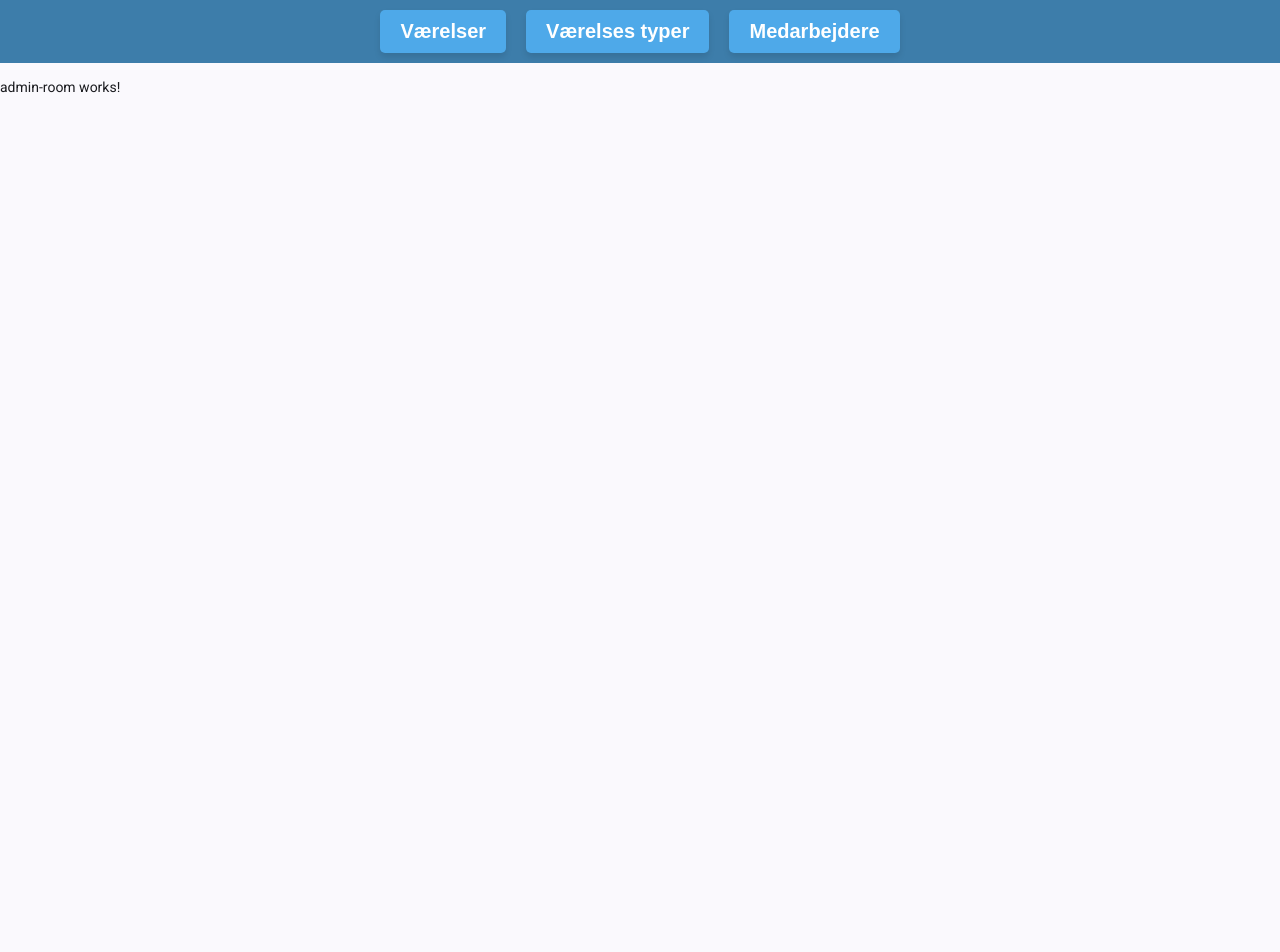
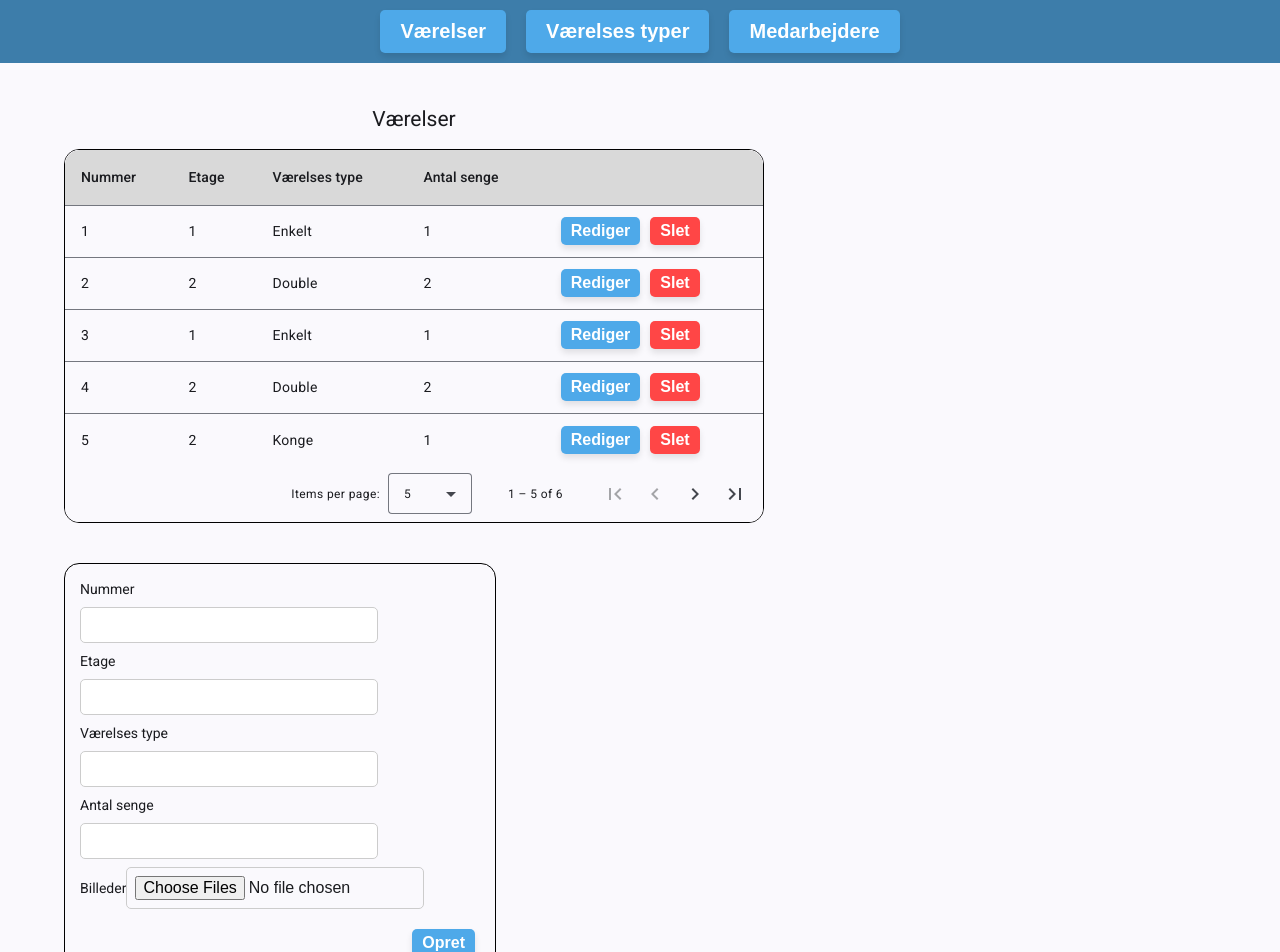
Before and after one commit to lahi1998/HotelBookingSVP, an Angular app in the folder Hotel-Angular/: page /admin/room in a window 1280 px wide. Shown: the top 952 px of the page. Before the commit the page ends 800 px from the top, so only its background shows below. Built offline with nearby package versions, Linux system fonts and the light colour scheme.

Commit message:
image upload is there, not all the way down, saves images locally atm.

```diff
--- a/Hotel-Angular/src/app/components/admin/admin-room-type/admin-room-type.html
+++ b/Hotel-Angular/src/app/components/admin/admin-room-type/admin-room-type.html
@@ -13,14 +13,14 @@
 
                 <!-- Type Column -->
                 <ng-container matColumnDef="type">
-                    <th mat-header-cell *matHeaderCellDef> Type </th>
-                    <td mat-cell *matCellDef="let roomtype"> {{roomtype.Type}} </td>
+                    <th mat-header-cell *matHeaderCellDef> Værelses type </th>
+                    <td mat-cell *matCellDef="let roomtype"> {{roomtype.type}} </td>
                 </ng-container>
 
                 <!-- Pris Column -->
                 <ng-container matColumnDef="pris">
                     <th mat-header-cell *matHeaderCellDef> Pris </th>
-                    <td mat-cell *matCellDef="let roomtype"> {{roomtype.pris}} </td>
+                    <td mat-cell *matCellDef="let roomtype"> {{roomtype.price}} </td>
                 </ng-container>
 
                 <!-- Actions Column -->
--- a/Hotel-Angular/src/app/components/admin/admin-room-type/admin-room-type.ts
+++ b/Hotel-Angular/src/app/components/admin/admin-room-type/admin-room-type.ts
@@ -22,10 +22,10 @@ export class AdminRoomType implements AfterViewInit {
 
 // --- Mock data ---
 const DATA: roomType[] = [
-  { id: 1, Type: 'Enkelt', pris: 150},
-  { id: 2, Type: 'Double', pris: 250},
-  { id: 3, Type: 'Konge', pris: 350},
-  { id: 4, Type: 'Dronning', pris: 450},
-  { id: 5, Type: 'Enkelt hav', pris: 250},
-  { id: 6, Type: 'Double hav', pris: 350}
+  { id: 1, type: 'Enkelt', price: 150},
+  { id: 2, type: 'Double', price: 250},
+  { id: 3, type: 'Konge', price: 350},
+  { id: 4, type: 'Dronning', price: 450},
+  { id: 5, type: 'Enkelt hav', price: 250},
+  { id: 6, type: 'Double hav', price: 350}
 ];
--- a/Hotel-Angular/src/app/components/admin/admin-room/admin-room.css
+++ b/Hotel-Angular/src/app/components/admin/admin-room/admin-room.css
@@ -0,0 +1,144 @@
+/* admin table room type */
+
+h2 {
+    margin: 20px 0;
+    font-weight: 400;
+    text-align: center;
+}
+
+.container {
+    display: flex;
+    flex-wrap: wrap;
+    justify-content: flex-start;
+    /* keeps them together */
+    align-items: flex-start;
+    gap: 5%;
+    /* space between table and form */
+    padding: 2% 5%;
+}
+
+/* Table wrapper */
+.table-wrapper {
+    flex: 1 1 60%;
+    min-width: 300px;
+    max-width: 700px;
+}
+
+.table-border {
+    border: solid 1px black;
+    border-radius: 15px;
+    overflow-x: auto;
+    /* prevents horizontal overflow */
+}
+
+th {
+    background-color: #D9D9D9 !important;
+}
+
+button {
+    margin: 10px 5px;
+    padding: 5px 10px;
+    border: none;
+    border-radius: 5px;
+    cursor: pointer;
+    font-size: 16px;
+    color: white;
+    font-weight: bold;
+    box-shadow: 0 4px 6px rgba(0, 0, 0, 0.1);
+}
+
+.edit {
+    background-color: #4EA9E9;
+}
+
+.delete {
+    background-color: #FF4646;
+}
+
+/* Create-type-box (form) */
+.Create-type-box {
+    flex: 1 1 35%;
+    min-width: 280px;
+    max-width: 400px;
+    display: flex;
+    flex-direction: column;
+    gap: 8px;
+    padding: 15px;
+    border: solid 1px black;
+    border-radius: 15px;
+    margin-top: 3.5%;
+}
+
+input,
+select {
+    padding: 8px;
+    border: 1px solid #ccc;
+    border-radius: 5px;
+    font-size: 16px;
+    width: 70%;
+}
+
+.create {
+    background-color: #4EA9E9;
+    align-self: flex-end;
+    margin-top: 12px;
+}
+
+/* Image carousel and upload */
+
+.carousel {
+    display: flex;
+    flex-direction: column;
+    gap: 8px;
+    margin-top: 8px;
+}
+
+.carousel-main {
+    display: flex;
+    align-items: center;
+    gap: 8px;
+}
+
+.imgprew {
+    max-width: 220px;
+    max-height: 160px;
+    object-fit: contain;
+    border: 1px solid #ccc;
+    border-radius: 6px;
+}
+
+.carousel-controls {
+    display: flex;
+    justify-content: space-between;
+    align-items: center;
+}
+
+/* Responsive behavior */
+@media screen and (max-width: 900px) {
+    .container {
+        flex-direction: column;
+        gap: 20px;
+        /* smaller vertical spacing */
+        padding: 2%;
+    }
+
+    .table-wrapper,
+    .Create-type-box {
+        flex: 1 1 100%;
+        max-width: none;
+    }
+}
+
+@media screen and (max-width: 480px) {
+
+    th,
+    td {
+        font-size: 12px;
+        padding: 4px;
+    }
+
+    button {
+        font-size: 14px;
+        padding: 4px 8px;
+    }
+}
--- a/Hotel-Angular/src/app/components/admin/admin-room/admin-room.html
+++ b/Hotel-Angular/src/app/components/admin/admin-room/admin-room.html
@@ -1,3 +1,87 @@
 <app-admin-nav></app-admin-nav>
+<div class="container">
+    <div class="table-wrapper left">
+        <h2>Værelser</h2>
+        <div class="table-border">
+            <table mat-table [dataSource]="dataSource" class="mat-elevation-z8">
 
-<p>admin-room works!</p>
+                <!-- number Column -->
+                <ng-container matColumnDef="number">
+                    <th style="border-radius: 15px 0px 0px 0px;" mat-header-cell *matHeaderCellDef> Nummer </th>
+                    <td mat-cell *matCellDef="let room"> {{room.number}} </td>
+                </ng-container>
+
+                <!-- floor Column -->
+                <ng-container matColumnDef="floor">
+                    <th mat-header-cell *matHeaderCellDef> Etage </th>
+                    <td mat-cell *matCellDef="let room"> {{room.floor}} </td>
+                </ng-container>
+
+                <!-- type Column -->
+                <ng-container matColumnDef="type">
+                    <th mat-header-cell *matHeaderCellDef> Værelses type </th>
+                    <td mat-cell *matCellDef="let room"> {{room.type}} </td>
+                </ng-container>
+
+                <!-- bedCount Column -->
+                <ng-container matColumnDef="bedCount">
+                    <th mat-header-cell *matHeaderCellDef> Antal senge </th>
+                    <td mat-cell *matCellDef="let room"> {{room.bedCount}} </td>
+                </ng-container>
+
+                <!-- Actions Column -->
+                <ng-container matColumnDef="buttons">
+                    <th style="border-radius: 0px 15px 0px 0px;" mat-header-cell *matHeaderCellDef></th>
+                    <td mat-cell *matCellDef="let room">
+                        <button class="edit">Rediger</button>
+                        <button class="delete">Slet</button>
+                    </td>
+                </ng-container>
+
+                <tr mat-header-row *matHeaderRowDef="displayedColumns"></tr>
+                <tr mat-row *matRowDef="let row; columns: displayedColumns;"></tr>
+            </table>
+
+            <mat-paginator [pageSizeOptions]="[5, 10, 20]" showFirstLastButtons>
+            </mat-paginator>
+        </div>
+    </div>
+
+    <div class="Create-type-box right">
+        <label for="roomNumber">Nummer</label>
+        <input id="roomNumber" type="text">
+        <label for="roomFloor">Etage</label>
+        <input id="roomFloor" type="text">
+        <label for="roomType">Værelses type</label>
+        <input id="roomType" type="text">
+        <label for="roomBedCount">Antal senge</label>
+        <input id="roomBedCount" type="text">
+
+        <div class="image-upload">
+            <div class="carousel" *ngIf="images.length > 0" >
+                <div class="carousel-main">
+                    <button type="button" (click)="prevImage()" [disabled]="images.length <= 1">‹</button>
+                    <img class="imgprew" [src]="images[currentImageIndex]?.dataUrl" alt="Preview">
+                    <button type="button" (click)="nextImage()" [disabled]="images.length <= 1">›</button>
+                </div>
+
+                <div class="carousel-controls">
+                    <small>{{ currentImageIndex + 1 }} / {{ images.length }}</small>
+                    <button type="button" (click)="deleteCurrentImage()" class="delete">Slet</button>
+                </div>
+
+                <div class="thumbnails" style="display:flex; gap:6px; overflow-x:auto;">
+                    <img *ngFor="let img of images; let i = index" [src]="img.dataUrl" (click)="selectImage(i)"
+                        [style.border]="i === currentImageIndex ? '2px solid #3f51b5' : '1px solid #ddd'"
+                        style="width:56px; height:44px; object-fit:cover; cursor:pointer; border-radius:4px;">
+                </div>
+            </div>
+
+            <label for="roomImages">Billeder</label>
+            <input id="roomImages" type="file" accept="image/*" (change)="onFilesSelected($event)" multiple>
+        </div>
+
+        <button class="create" type="button" style="align-self:flex-end; margin-top:12px;">Opret</button>
+    </div>
+
+</div>
--- a/Hotel-Angular/src/app/components/admin/admin-room/admin-room.ts
+++ b/Hotel-Angular/src/app/components/admin/admin-room/admin-room.ts
@@ -1,4 +1,12 @@
-import { Component } from '@angular/core';
+import { Component, ViewChild, AfterViewInit } from '@angular/core';
+import { MatPaginator } from '@angular/material/paginator';
+import { MatTableDataSource } from '@angular/material/table';
+import { room } from '../../../interfaces/room';
+
+interface ImageData {
+  file: File;
+  dataUrl: string;
+}
 
 @Component({
   selector: 'app-admin-room',
@@ -6,6 +14,79 @@ import { Component } from '@angular/core';
   templateUrl: './admin-room.html',
   styleUrl: './admin-room.css',
 })
-export class AdminRoom {
+export class AdminRoom implements AfterViewInit {
+  displayedColumns: string[] = ['number', 'floor', 'type', 'bedCount', 'buttons'];
+  dataSource = new MatTableDataSource<room>(DATA);
 
+  // Image handling properties
+  images: ImageData[] = [];
+  currentImageIndex = 0;
+
+  @ViewChild(MatPaginator) paginator!: MatPaginator;
+
+  ngAfterViewInit() {
+    this.dataSource.paginator = this.paginator;
+  }
+
+
+
+
+
+
+
+
+  /* image carousel and upload logik */
+  async onFilesSelected(event: Event) {
+    const input = event.target as HTMLInputElement;
+    if (input.files) {
+      for (const file of Array.from(input.files)) {
+        if (file.type.startsWith('image/')) {
+          const dataUrl = await this.readFileAsDataURL(file);
+          this.images.push({ file, dataUrl });
+        }
+      }
+    }
+  }
+
+  private readFileAsDataURL(file: File): Promise<string> {
+    return new Promise((resolve, reject) => {
+      const reader = new FileReader();
+      reader.onload = () => resolve(reader.result as string);
+      reader.onerror = reject;
+      reader.readAsDataURL(file);
+    });
+  }
+
+  prevImage() {
+    if (this.currentImageIndex > 0) {
+      this.currentImageIndex--;
+    }
+  }
+
+  nextImage() {
+    if (this.currentImageIndex < this.images.length - 1) {
+      this.currentImageIndex++;
+    }
+  }
+
+  selectImage(index: number) {
+    this.currentImageIndex = index;
+  }
+
+  deleteCurrentImage() {
+    this.images.splice(this.currentImageIndex, 1);
+    if (this.currentImageIndex >= this.images.length) {
+      this.currentImageIndex = Math.max(0, this.images.length - 1);
+    }
+  }
 }
+
+// --- Mock data ---
+const DATA: room[] = [
+  { number: 1, floor: 1, type: 'Enkelt', bedCount: 1},
+  { number: 2, floor: 2, type: 'Double', bedCount: 2},
+  { number: 3, floor: 1, type: 'Enkelt', bedCount: 1},
+  { number: 4, floor: 2, type: 'Double', bedCount: 2},
+  { number: 5, floor: 2, type: 'Konge', bedCount: 1},
+  { number: 6, floor: 2, type: 'Dronning', bedCount: 1}
+];
--- a/Hotel-Angular/src/app/components/admin/admin-worker/admin-worker.ts
+++ b/Hotel-Angular/src/app/components/admin/admin-worker/admin-worker.ts
@@ -1,4 +1,4 @@
-import { Component, ViewChild } from '@angular/core';
+import { AfterViewInit, Component, ViewChild } from '@angular/core';
 import { MatPaginator } from '@angular/material/paginator';
 import { MatTableDataSource } from '@angular/material/table';
 import { worker } from '../../../interfaces/worker';
@@ -9,7 +9,7 @@ import { worker } from '../../../interfaces/worker';
   templateUrl: './admin-worker.html',
   styleUrl: './admin-worker.css',
 })
-export class AdminWorker {
+export class AdminWorker implements AfterViewInit{
   roles: string[] = ['Receptionist', 'Rengøring'];
   displayedColumns: string[] = ['role', 'username', 'fullname', 'buttons'];
   dataSource = new MatTableDataSource<worker>(DATA);
--- a/Hotel-Angular/src/app/interfaces/room-type.ts
+++ b/Hotel-Angular/src/app/interfaces/room-type.ts
@@ -1,5 +1,5 @@
 export interface roomType {
     id: number;
-    Type: string;
-    pris: number;
+    type: string;
+    price: number;
 }
```
